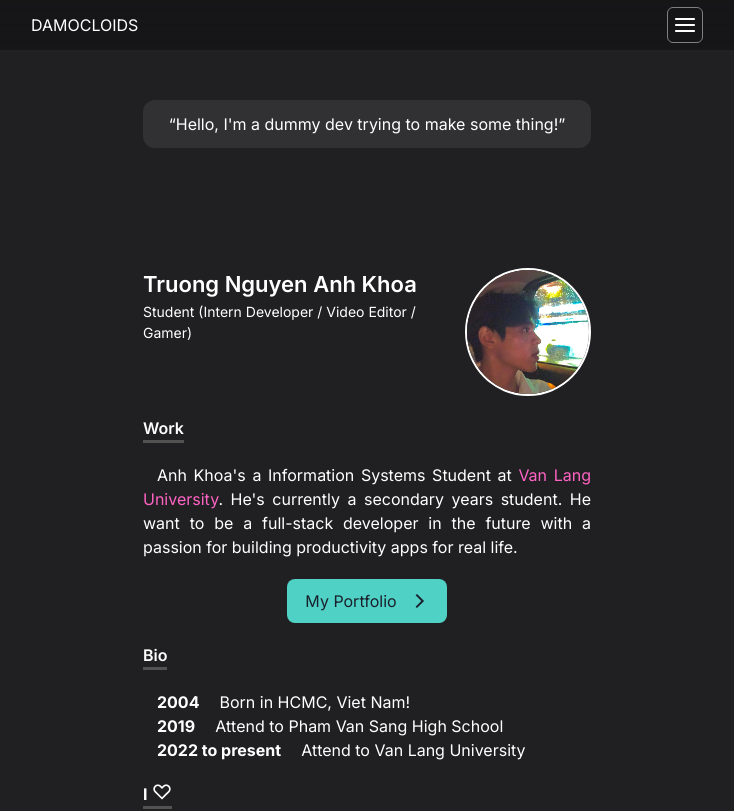
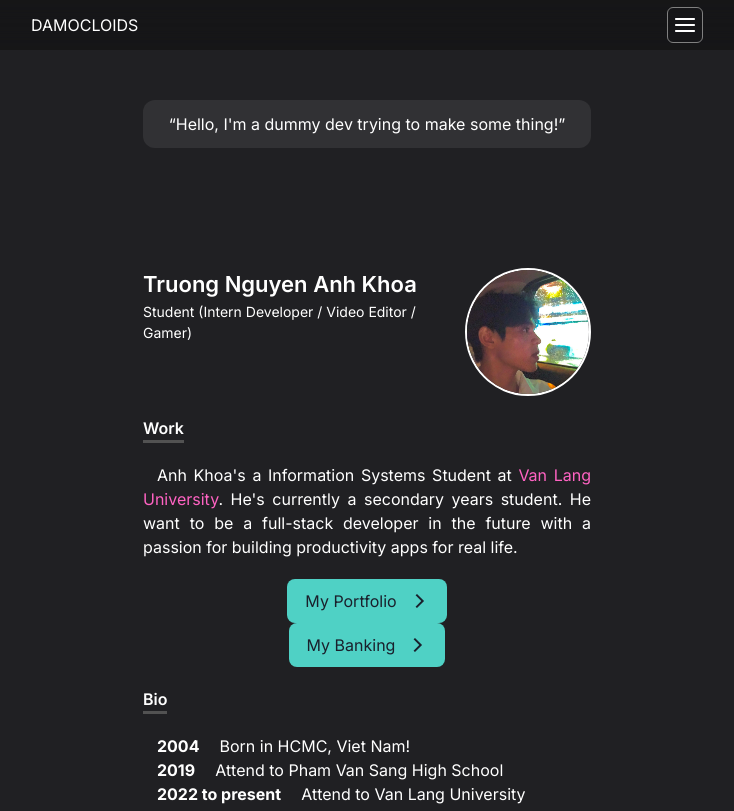
Before and after one commit to dev-nhkhoa/website-with-takuya, a Next.js app: page / in a window 1280 px wide. Shown: the top 811 px of the page, without its empty margins (273-1007 px from the left). Built offline with nearby package versions, Linux system fonts and the light colour scheme.

Commit message:
style: change portfolioBtn -> workBtn & add button to banking info

```diff
--- a/app/components/sections/WorkSection.jsx
+++ b/app/components/sections/WorkSection.jsx
@@ -9,7 +9,11 @@ const WorkSection = () => {
       <div className="pt-[20px] text-white">
         <SectionTitle title={"Work"} />
         <WorkDesc />
-        <PortfolioBtn />
+        <WorkBtn name={"My Portfolio"} link={"/"} />
+        <WorkBtn
+          name={"My Banking"}
+          link={"https://damocloids-banking-info.vercel.app/"}
+        />
       </div>
     </>
   );
@@ -35,12 +39,12 @@ const WorkDesc = () => {
   );
 };
 
-const PortfolioBtn = () => {
+const WorkBtn = ({ name, link }) => {
   return (
     <div className="flex flex-row justify-center">
-      <Link href={"/"}>
+      <Link href={link}>
         <div className="flex max-w-max gap-x-2 rounded-[8px] bg-[#4FD1C5] px-[18px] py-[10px] text-[#1A202C] hover:bg-[#7ee6db]">
-          <h4>My Portfolio</h4>
+          <h4>{name}</h4>
           <ChevronRight />
         </div>
       </Link>
```
